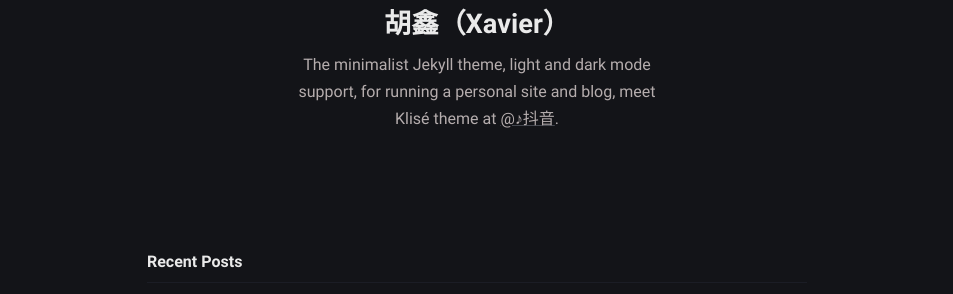
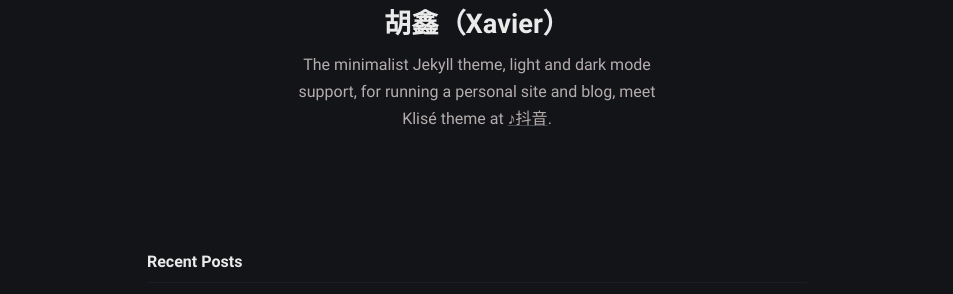
Before and after one commit to X-Vier/super-turmeric-17d7d, a Jekyll site: the page built from index.md, in a window 1280 px wide. Shown: the part 249-543 px from the top of the page, without its empty margins (163-1116 px from the left). Built offline with Jekyll 4.4.1, drawn with Linux system fonts in a browser that asks for light colours.

```diff
--- a/_config.yml
+++ b/_config.yml
@@ -13,8 +13,7 @@ author:
   bio: >-
     The minimalist Jekyll theme, light and dark mode support, for running a
     personal site and blog,  meet Klisé theme at <a
-    href="https://v.douyin.com/ehnrTMB/" target="_blank"
-    rel="noopener">@♪抖音</a>.
+    href="https://v.douyin.com/ehnrTMB/" target="_blank" rel="noopener">♪抖音</a>.
   username: username
   github: x-vier
   twitter: twitter_username
```
